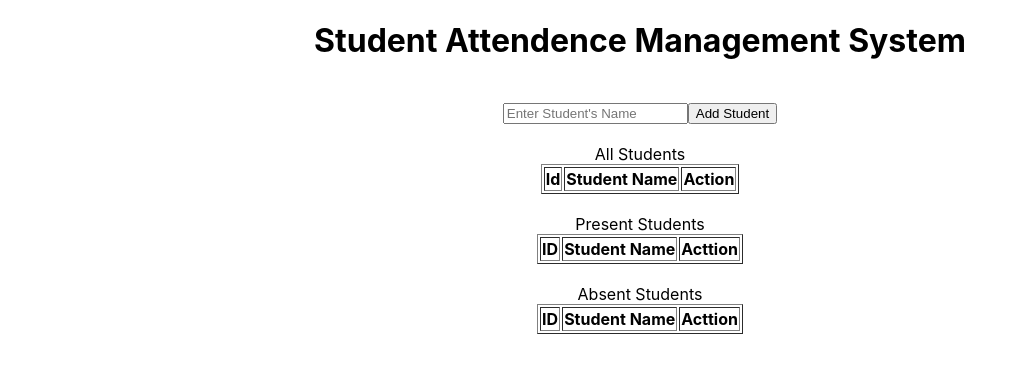
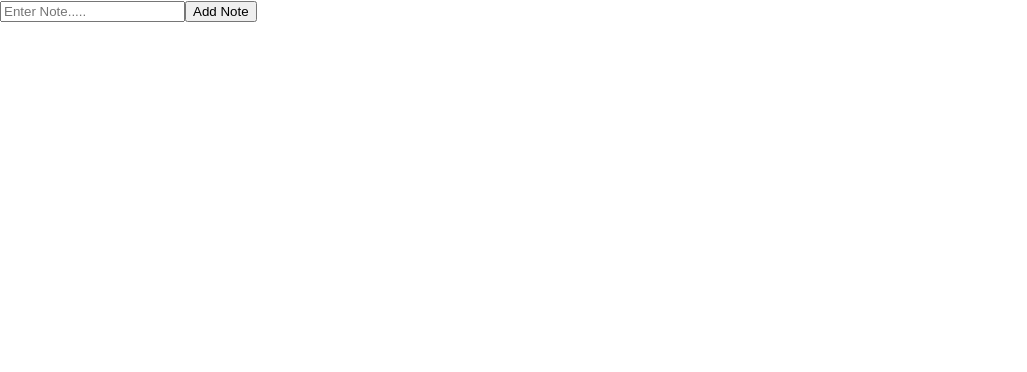
Before and after one commit to mdsakibhossen/my-react-app, a React (Create React App) app: page / in a window 1280 px wide. Shown: the top 372 px of the page, without its empty margins (0-1027 px from the left). Built offline with nearby package versions, Linux system fonts and the light colour scheme.

Commit message:
ToDo App is Split in resuable Components

```diff
--- a/src/App.js
+++ b/src/App.js
@@ -1,9 +1,9 @@
 // import './App.css';
-import StudentAttendance from "./components/StudentAttendance";
+import ToDoApp from "./components/ToDoApp";
 function App() {
   return (
     <div className="App">
-      <StudentAttendance />
+     <ToDoApp />
     </div>
   );
 }
--- /dev/null
+++ b/src/components/Form.jsx
@@ -0,0 +1,53 @@
+
+const Form = (props) => {
+
+    const createhandler = () => {
+
+      const note = {
+        id: String(Date.now()),
+        text: props.noteText,
+      };
+
+      props.setNoteList([...props.noteList, note]);
+      props.setNoteText("");
+
+    };
+
+    const updateHandler = () => {
+      const newNoteList = props.noteList.map((note) => {
+        if (note === props.editableNote) {
+          return {
+            ...note,
+            text: props.noteText,
+          };
+        }
+        return note;
+      });
+      props.setNoteList(newNoteList);
+      props.setEditMode(false);
+      props.setNoteText("");
+    };
+
+
+    const submitHandler = (e)=>{
+        e.preventDefault();
+        if (!props.noteText.trim()) {
+          return alert("Please Enter Your Notes...");
+        }
+        props.editMode ? updateHandler() : createhandler();
+    }
+  return (
+    <form action="#" onSubmit={submitHandler}>
+      <input
+        type="text"
+        value={props.noteText}
+        id="noteText"
+        placeholder="Enter Note....."
+        onChange={(e) => props.setNoteText(e.target.value)}
+      />
+      <button type="submit">{props.editMode ? "Update Note" : "Add Note"}</button>
+    </form>
+  );
+}
+
+export default Form
--- /dev/null
+++ b/src/components/NoteList.jsx
@@ -0,0 +1,26 @@
+
+const NoteList = (props) => {
+    const removeHandler = (note) => {
+      const newNoteList = props.noteList.filter((n) => n !== note);
+      props.setNoteList(newNoteList);
+    };
+
+    const editHandler = (note) => {
+      props.setEditMode(true);
+      props.setNoteText(note.text);
+      props.setEditableNote(note);
+    };
+  return (
+    <ul id="noteList">
+      {props.noteList.map((note) => (
+        <li key={note.id}>
+          <span>{note.text} </span>
+          <button onClick={() => editHandler(note)}>Edit</button>
+          <button onClick={() => removeHandler(note)}>Remove</button>
+        </li>
+      ))}
+    </ul>
+  );
+}
+
+export default NoteList
--- a/src/components/StudentAttendance.jsx
+++ /dev/null
@@ -1,207 +0,0 @@
-import { useState } from "react";
-
-const StudentAttendance = () => {
-  const [studentName, setStudentName] = useState("");
-  const [allStudents, setAllStudents] = useState([]);
-  const [editingMode, setEditingMode] = useState(false);
-  const [editAbleStudent, setEditAbleStudent] = useState(null);
-  const presentStudents = allStudents.filter(student=> student.isPresent === true);
-  const absentStudents = allStudents.filter((student) => student.isPresent === false);
-
-  const addStudent = (e) => {
-    e.preventDefault();
-    if (!studentName.trim()) {
-      return alert("Please Enter Student's Name...");
-    }
-
-    const student = {
-      id: String(Date.now()),
-      name: studentName,
-      isPresent: undefined,
-    };
-
-    setAllStudents([...allStudents, student]);
-    setStudentName("");
-
-    // console.log(studentName);
-    // console.log(allStudents);
-  };
-
-  const removeStudent = (student) => {
-    const newAllStudents = allStudents.filter((s) => s !== student);
-    // console.log(newAllStudents);
-    setAllStudents(newAllStudents);
-
-  };
-
-  const editStudent = (student) => {
-    setEditingMode(true);
-    setStudentName(student.name);
-    setEditAbleStudent(student);
-  };
-  const updateStudent = (e) => {
-    e.preventDefault();
-    if (!studentName.trim()) {
-      return alert("Please Enter Student Name");
-    }
-
-    const newAllStudents = allStudents.map((student) => {
-      if (student === editAbleStudent) {
-        return {
-          ...student,
-          name: studentName,
-        };
-      }
-      return student;
-    });
-
-    setAllStudents(newAllStudents);
-    setEditingMode(false);
-    setStudentName("");
-  };
-
-  const makePresent = (student) => {
-    if (student.isPresent !== undefined) {
-      return alert("The student is already in a list");
-    }
-
-    const newAllStudents = allStudents.map(s=>{
-      if (s === student) {
-        return {...s,isPresent: true}
-      }
-      return s;
-    });
-
-    setAllStudents(newAllStudents);
-  };
-  const makeAbsent = (student) => {
-    if (student.isPresent !== undefined) {
-      return alert("The student is already in a list");
-    }
-
-    const newAllStudents = allStudents.map((s) => {
-      if (s === student) {
-        return { ...s, isPresent: false };
-      }
-      return s;
-    });
-
-    setAllStudents(newAllStudents);
-  };
-
-  const moveStudent = (student) => {
-    const newAllStudents = allStudents.map((s) => {
-      if (s === student) {
-        return { ...s, isPresent: !s.isPresent };
-      }
-      return s;
-    });
-
-    setAllStudents(newAllStudents);
-  };
-
-  return (
-    <div className="StudentAttendence" align="center">
-      <h1>Student Attendence Management System</h1>
-      <br />
-      <form action="" onSubmit={editingMode ? updateStudent : addStudent}>
-        <input
-          type="text"
-          value={studentName}
-          onChange={(e) => setStudentName(e.target.value)}
-          placeholder="Enter Student's Name"
-        />
-        <button type="submit">
-          {editingMode ? "Update Student" : "Add Student"}
-        </button>
-      </form>
-      <br />
-      <div className="details">
-        <table className="all-students" border={1}>
-          <caption>All Students</caption>
-          <thead>
-            <tr>
-              <th>Id</th>
-              <th>Student Name</th>
-              <th colSpan={4}>Action</th>
-            </tr>
-          </thead>
-          <tbody>
-            {allStudents.map((student) => (
-              <tr key={student.id}>
-                <td>{student.id}</td>
-                <td>{student.name}</td>
-                <td>
-                  <button onClick={() => editStudent(student)}>Edit</button>
-                </td>
-                <td>
-                  <button onClick={() => removeStudent(student)}>Remove</button>
-                </td>
-                <td>
-                  <button onClick={() => makePresent(student)}>
-                    Make Present
-                  </button>
-                </td>
-                <td>
-                  <button onClick={() => makeAbsent(student)}>
-                    Make Absent
-                  </button>
-                </td>
-              </tr>
-            ))}
-          </tbody>
-        </table>
-        <br />
-        <table className="present-students" border={1}>
-          <caption>Present Students</caption>
-          <thead>
-            <tr>
-              <th>ID</th>
-              <th>Student Name</th>
-              <th>Acttion</th>
-            </tr>
-          </thead>
-          <tbody>
-            {presentStudents.map((student) => (
-              <tr>
-                <td>{student.id}</td>
-                <td>{student.name}</td>
-                <td>
-                  <button onClick={() => moveStudent(student)}>
-                    Accidentally Added
-                  </button>
-                </td>
-              </tr>
-            ))}
-          </tbody>
-        </table>
-        <br />
-        <table className="absent-students" border={1}>
-          <caption>Absent Students</caption>
-          <thead>
-            <tr>
-              <th>ID</th>
-              <th>Student Name</th>
-              <th>Acttion</th>
-            </tr>
-          </thead>
-          <tbody>
-            {absentStudents.map((student) => (
-              <tr>
-                <td>{student.id}</td>
-                <td>{student.name}</td>
-                <td>
-                  <button onClick={() => moveStudent(student)}>
-                    Accidentally Added
-                  </button>
-                </td>
-              </tr>
-            ))}
-          </tbody>
-        </table>
-      </div>
-    </div>
-  );
-};
-
-export default StudentAttendance;
--- /dev/null
+++ b/src/components/ToDoApp.jsx
@@ -0,0 +1,34 @@
+import {useState} from 'react'
+import Form from "./Form";
+import NoteList from "./NoteList";
+
+const ToDoApp = () => {
+  const [noteText, setNoteText] = useState("");
+  const [noteList, setNoteList] = useState([]);
+  const [editableNote, setEditableNote] = useState(null);
+  const [editMode, setEditMode] = useState(false);
+
+  return (
+    <div className="ToDoApp">
+      <Form
+        noteText={noteText}
+        setNoteText={setNoteText}
+        editMode={editMode}
+        setEditMode={setEditMode}
+        editableNote={editableNote}
+        noteList={noteList}
+        setNoteList={setNoteList}
+      />
+
+      <NoteList
+        noteList={noteList}
+        setNoteList={setNoteList}
+        setEditMode={setEditMode}
+        setNoteText={setNoteText}
+        setEditableNote={setEditableNote}
+      />
+    </div>
+  );
+};
+
+export default ToDoApp;
```
